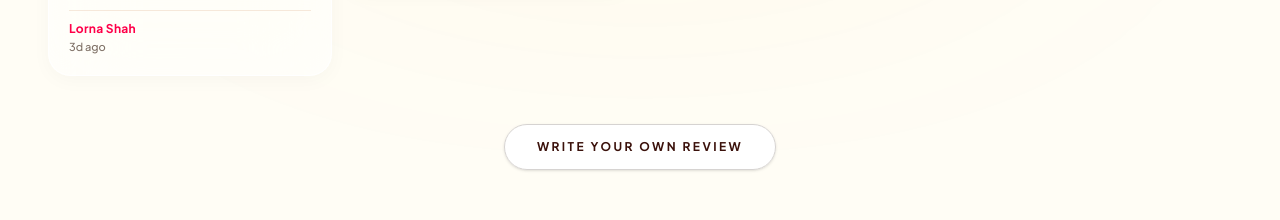
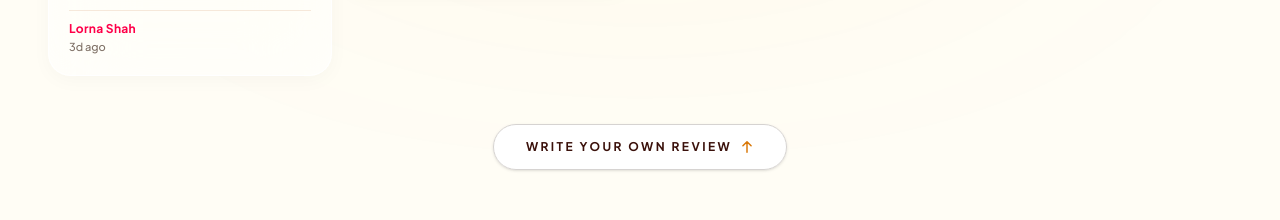
Before and after one commit to Haris903/faroosh, a Next.js app: page /contact in a window 1280 px wide. Shown: the part 2080-2300 px from the top of the page. Built offline with nearby package versions, Linux system fonts and the light colour scheme.

Commit message:
Updated review section

```diff
--- a/app/contact/page.js
+++ b/app/contact/page.js
@@ -773,19 +773,18 @@ export default function FarooshContactPage() {
         <div className="absolute bottom-[-10%] right-[-5%] w-[600px] h-[600px] rounded-full bg-[#E11D48]/5 blur-[130px]" />
       </div>
 
+   {/* ========================================================= */}
+      {/* 3. MAIN CONTACT HERO & INQUIRY FORM                       */}
+      {/* ========================================================= */}
       <main className="relative z-10 pt-32 pb-20 md:pt-40 md:pb-24 px-5 md:px-10 max-w-[1400px] mx-auto min-h-[90vh] flex flex-col justify-center">
-
         <motion.div
           variants={staggerContainer}
           initial="hidden"
           animate="show"
           className="grid grid-cols-1 lg:grid-cols-12 gap-12 lg:gap-20 items-start"
         >
-
           {/* LEFT COLUMN: BRAND STORY & DIRECT CONTACT INFO */}
           <div className="lg:col-span-6 space-y-12">
-
-            {/* Intro Text */}
             <div className="space-y-6">
               <motion.div variants={fadeUp} className="flex items-center gap-4">
                 <span className="w-8 h-[1px] bg-[#E11D48]" />
@@ -832,7 +831,6 @@ export default function FarooshContactPage() {
             <motion.div variants={fadeUp} className="space-y-5 pt-4">
               <span className="eyebrow text-[#5F2113]/60 tracking-widest block mb-2">Talk to us directly</span>
 
-              {/* WhatsApp Premium Button */}
               <a
                 href="https://api.whatsapp.com/send?phone=923710506436"
                 target="_blank"
@@ -851,7 +849,6 @@ export default function FarooshContactPage() {
                 <ArrowUpRight size={20} className="text-[#D97706] group-hover:translate-x-1 group-hover:-translate-y-1 transition-transform" />
               </a>
 
-              {/* Email & Location */}
               <div className="flex flex-col gap-4 pl-2 mt-6">
                 <a href="mailto:hello@faroosh.pk" className="flex items-center gap-4 text-[#5F2113] font-medium hover:text-[#D97706] transition-colors w-fit">
                   <Mail size={18} className="text-[#E11D48]" />
@@ -863,27 +860,26 @@ export default function FarooshContactPage() {
                 </div>
               </div>
             </motion.div>
-
           </div>
 
           {/* RIGHT COLUMN: THE INQUIRY FORM */}
-          <motion.div variants={fadeUp} className="lg:col-span-6 w-full max-w-xl mx-auto lg:ml-auto lg:mr-0 mt-8 lg:mt-0">
+          <motion.div
+            id="inquiry-form"
+            variants={fadeUp}
+            className="lg:col-span-6 w-full max-w-xl mx-auto lg:ml-auto lg:mr-0 mt-8 lg:mt-0 scroll-mt-28"
+          >
             <InquiryForm />
           </motion.div>
-
         </motion.div>
       </main>
 
-      {/* MINIMAL LUXURY FOOTER */}
       {/* ========================================================= */}
       {/* 9. CUSTOMER REVIEWS SECTION (page2.js Tailored Edition)   */}
       {/* ========================================================= */}
       <section className="relative overflow-hidden border-b border-t border-[#D97706]/20 bg-[#FFFDF5]/70 px-3.5 sm:px-6 md:px-12 py-12 md:py-20 font-jakarta selection:bg-amber-500 selection:text-white z-10">
-        {/* Subtle Ambient Glow Behind Wall */}
         <div className="absolute top-1/2 left-1/2 -translate-x-1/2 -translate-y-1/2 w-[700px] h-[350px] bg-amber-500/10 rounded-full blur-[140px] pointer-events-none" />
 
         <div className="mx-auto max-w-[1500px] relative z-10">
-          {/* Section Header */}
           <div className="text-center max-w-2xl mx-auto mb-10 sm:mb-14 px-2">
             <span className="eyebrow text-[#D97706] text-[0.7rem] sm:text-xs font-bold tracking-[0.25em] uppercase">
               Real Experiences
@@ -896,7 +892,7 @@ export default function FarooshContactPage() {
             </p>
           </div>
 
-          {/* Staggered Dual-Column Mobile & 4-Column Desktop Glass Wall */}
+          {/* 2-Column Mobile & 4-Column Desktop Glass Wall */}
           <div className="columns-2 lg:columns-4 gap-2.5 sm:gap-4 space-y-2.5 sm:space-y-4">
             {[
               {
@@ -978,15 +974,12 @@ export default function FarooshContactPage() {
                 }}
                 className="relative overflow-hidden break-inside-avoid transform-gpu rounded-xl sm:rounded-[1.4rem] bg-white/60 hover:bg-white/85 backdrop-blur-2xl saturate-[180%] p-3 sm:p-4 md:p-5 border border-white/85 hover:border-amber-400/50 shadow-[0_4px_20px_rgba(0,0,0,0.03),inset_0_1.5px_1px_rgba(255,255,255,0.9)] hover:shadow-[-8px_14px_30px_-6px_rgba(225,29,72,0.15),8px_14px_30px_-6px_rgba(217,119,6,0.18)] transition-all duration-200 flex flex-col justify-between group cursor-default"
               >
-                {/* iPhone Specular Glass Glare */}
                 <div className="absolute inset-0 bg-gradient-to-b from-white/60 via-transparent to-transparent pointer-events-none rounded-xl sm:rounded-[1.4rem]" />
 
-                {/* Review Text */}
                 <p className="relative z-10 text-[11px] sm:text-[12.5px] md:text-[13px] leading-snug sm:leading-relaxed text-[#2A160F] font-normal tracking-normal select-none">
                   {rev.quote}
                 </p>
 
-                {/* Author Line (Warm Divider - No Black Color) */}
                 <div className="relative z-10 mt-2.5 pt-2 sm:mt-3.5 sm:pt-2.5 border-t border-amber-900/10 flex flex-col xs:flex-row xs:items-center justify-between gap-0.5">
                   <span className="text-[10px] sm:text-xs font-bold text-[#E11D48] tracking-tight sm:tracking-wide group-hover:text-[#B91C1C] transition-colors truncate">
                     {rev.author}
@@ -999,26 +992,52 @@ export default function FarooshContactPage() {
             ))}
           </div>
 
-          {/* Bottom Action Button */}
+          {/* Smooth Scroll Button */}
           <div className="mt-8 sm:mt-12 flex justify-center">
-            <motion.a
-              href="/contact"
+            <motion.button
+              type="button"
+              onClick={() => {
+                const formEl = document.getElementById("inquiry-form");
+                if (formEl) {
+                  const headerOffset = 110;
+                  const elementPosition = formEl.getBoundingClientRect().top;
+                  const offsetPosition = elementPosition + window.scrollY - headerOffset;
+
+                  window.scrollTo({
+                    top: offsetPosition,
+                    behavior: "smooth"
+                  });
+
+                  setTimeout(() => {
+                    const firstInput = formEl.querySelector("input");
+                    if (firstInput) firstInput.focus();
+                  }, 650);
+                }
+              }}
               whileHover={{ y: -2 }}
-              whileTap={{ y: 0 }}
-              className="inline-flex items-center gap-2 rounded-full border border-stone-300 bg-white/90 px-6 sm:px-8 py-3 sm:py-3.5 text-[10.5px] sm:text-xs font-bold tracking-[0.2em] uppercase text-[#3B110B] shadow-sm hover:border-[#D97706] hover:text-[#D97706] hover:shadow-md transition-colors touch-manipulation cursor-pointer font-jakarta"
+              whileTap={{ scale: 0.98 }}
+              className="group inline-flex items-center gap-2 rounded-full border border-stone-300 bg-white/95 px-7 sm:px-8 py-3.5 text-[11px] sm:text-xs font-bold tracking-[0.2em] uppercase text-[#3B110B] shadow-sm hover:border-[#D97706] hover:text-[#D97706] hover:shadow-md transition-all duration-200 touch-manipulation cursor-pointer font-jakarta"
             >
               <span>Write Your Own Review</span>
-            </motion.a>
+              <svg
+                className="w-3.5 h-3.5 transition-transform duration-200 group-hover:-translate-y-0.5 text-[#D97706]"
+                fill="none"
+                viewBox="0 0 24 24"
+                stroke="currentColor"
+                strokeWidth={2.5}
+              >
+                <path strokeLinecap="round" strokeLinejoin="round" d="M5 10l7-7m0 0l7 7m-7-7v18" />
+              </svg>
+            </motion.button>
           </div>
         </div>
       </section>
 
       {/* ========================================================= */}
-      {/* 10. PURPOSE & HERITAGE SANCTUARY (Jakarta Modern Glass)   */}
+      {/* 10. PURPOSE & HERITAGE SANCTUARY                          */}
       {/* ========================================================= */}
       <section id="story" className="relative overflow-hidden px-5 py-16 md:px-12 md:py-24 font-jakarta z-10">
         <div className="mx-auto max-w-[1400px]">
-          {/* Cinematic Transparent Glass Card */}
           <motion.div
             initial={{ opacity: 0, y: 40 }}
             whileInView={{ opacity: 1, y: 0 }}
@@ -1026,7 +1045,6 @@ export default function FarooshContactPage() {
             transition={{ duration: 0.9, ease: [0.16, 1, 0.3, 1] }}
             className="relative overflow-hidden rounded-[2.5rem] md:rounded-[3.5rem] bg-black/45 backdrop-blur-3xl border border-white/20 shadow-[0_30px_90px_-20px_rgba(0,0,0,0.6)]"
           >
-            {/* Clean 4K Video Canvas */}
             <div className="absolute inset-0 z-0 overflow-hidden pointer-events-none select-none">
               <video
                 autoPlay
@@ -1038,16 +1056,11 @@ export default function FarooshContactPage() {
               >
                 <source src="/dryfruits.mp4" type="video/mp4" />
               </video>
-
-              {/* Crystal Clear Dark Glass Gradients */}
               <div className="absolute inset-0 bg-gradient-to-t from-black/85 via-black/45 to-black/75" />
               <div className="absolute -top-32 left-1/2 -translate-x-1/2 w-[750px] h-[400px] bg-amber-500/15 rounded-full blur-[140px]" />
             </div>
 
-            {/* Main Content Area */}
             <div className="relative z-10 px-6 py-16 sm:px-12 md:px-20 md:py-24 flex flex-col items-center text-center font-jakarta">
-
-              {/* Top Heritage Badge */}
               <motion.div
                 initial={{ opacity: 0, scale: 0.9 }}
                 whileInView={{ opacity: 1, scale: 1 }}
@@ -1064,7 +1077,6 @@ export default function FarooshContactPage() {
                 </span>
               </motion.div>
 
-              {/* Modern Branded Headline */}
               <motion.h2
                 initial={{ opacity: 0, y: 24 }}
                 whileInView={{ opacity: 1, y: 0 }}
@@ -1079,7 +1091,6 @@ export default function FarooshContactPage() {
                 connecting Pakistan’s richest, unadulterated terroir straight to your family table.
               </motion.h2>
 
-              {/* Subtitle Description */}
               <motion.p
                 initial={{ opacity: 0, y: 18 }}
                 whileInView={{ opacity: 1, y: 0 }}
@@ -1090,7 +1101,6 @@ export default function FarooshContactPage() {
                 No commercial blends, zero artificial post-processing. Every jar of raw mountain nectar and single-harvest peanut is gathered at peak physiological ripeness and packed directly at the source.
               </motion.p>
 
-              {/* 4-Pillar Frosted Metric Cards */}
               <div className="mt-14 grid w-full max-w-4xl grid-cols-2 md:grid-cols-4 gap-4 pt-6 border-t border-white/15">
                 {[
                   { target: 3200, suffix: "m", label: "Origin Altitude", sub: "Glacial meltwater purity" },
@@ -1107,11 +1117,9 @@ export default function FarooshContactPage() {
                     whileHover={{ y: -6, scale: 1.02 }}
                     className="group relative rounded-2xl bg-white/[0.08] hover:bg-white/[0.14] border border-white/20 hover:border-amber-400/60 p-5 transition-all duration-400 backdrop-blur-2xl shadow-[inset_0_1px_1px_rgba(255,255,255,0.25)] flex flex-col justify-between"
                   >
-                    {/* Box Glare Hover Highlight */}
                     <div className="absolute inset-0 rounded-2xl bg-gradient-to-b from-white/10 to-transparent opacity-0 group-hover:opacity-100 transition-opacity duration-300 pointer-events-none" />
 
                     <div className="relative z-10">
-                      {/* Rolling Bold Jakarta Number */}
                       <div className="text-2xl sm:text-3xl font-jakarta font-extrabold text-[#FDE68A] group-hover:text-amber-300 tracking-tight [font-variant-numeric:tabular-nums] select-none transition-colors">
                         {stat.prefix ? (
                           <span>{stat.prefix}</span>
@@ -1120,13 +1128,11 @@ export default function FarooshContactPage() {
                         )}
                       </div>
 
-                      {/* Metric Label */}
                       <p className="mt-2 text-[0.7rem] text-stone-200 font-bold uppercase tracking-[0.16em] group-hover:text-white transition-colors">
                         {stat.label}
                       </p>
                     </div>
 
-                    {/* Sub-text */}
                     <p className="relative z-10 mt-2 text-[11px] text-stone-300/80 font-normal leading-tight">
                       {stat.sub}
                     </p>
@@ -1134,7 +1140,6 @@ export default function FarooshContactPage() {
                 ))}
               </div>
 
-              {/* "See More" Button */}
               <motion.div
                 initial={{ opacity: 0, y: 15 }}
                 whileInView={{ opacity: 1, y: 0 }}
@@ -1162,7 +1167,6 @@ export default function FarooshContactPage() {
                   </div>
                 </Link>
               </motion.div>
-
             </div>
           </motion.div>
         </div>
@@ -1172,14 +1176,13 @@ export default function FarooshContactPage() {
       {/* 11. FOOTER SECTION                                        */}
       {/* ========================================================= */}
       <footer id="contact" className="relative overflow-hidden border-t border-[#D97706]/20 bg-white/50 px-6 py-14 md:px-12 md:py-20 font-jakarta selection:bg-amber-500 selection:text-white z-10">
-        {/* Ambient Atmospheric Aura */}
         <div className="absolute -top-32 right-1/4 h-[350px] w-[500px] rounded-full bg-gradient-to-br from-amber-500/10 via-orange-500/5 to-transparent blur-[140px] pointer-events-none" />
         <div className="absolute -bottom-24 left-10 h-[280px] w-[350px] rounded-full bg-[#E11D48]/5 blur-[120px] pointer-events-none" />
 
         <div className="mx-auto max-w-[1400px] relative z-10">
           <div className="grid gap-12 lg:grid-cols-12 md:gap-14">
 
-            {/* Brand Column (Original Logo 100% Preserved) */}
+            {/* Brand Column */}
             <div className="lg:col-span-5 space-y-6">
               <div className="group w-fit cursor-default">
                 <div className="bg-[#FAE7AC] flex flex-col justify-center items-center rounded-full w-24 h-24 shadow-[0_6px_25px_rgba(217,119,6,0.18)] border border-amber-200/60 transition-all duration-200 ease-out group-hover:scale-[1.03] group-hover:shadow-[0_10px_28px_rgba(225,29,72,0.2)] transform-gpu">
@@ -1308,6 +1311,5 @@ export default function FarooshContactPage() {
         </div>
       </footer>
     </div>
-
   );
 }
```
Lines whose indentation alone changed are shown as unchanged.
